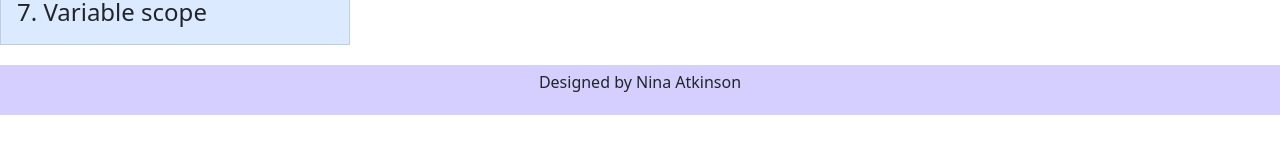
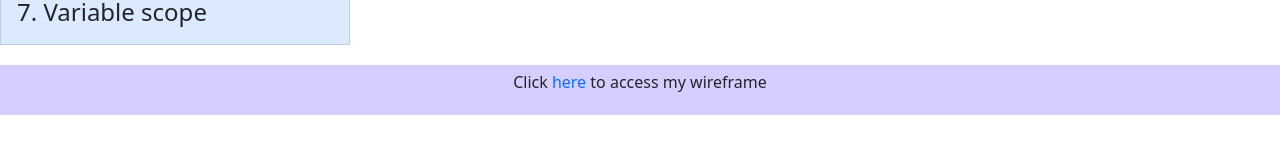
Before and after one commit to Nina817/Technical-documentation-page, a plain HTML site: page index.html in a window 1280 px wide. Shown: the part 685-838 px from the top of the page. Drawn offline with nearby package versions, Linux system fonts and the light colour scheme.

Commit message:
adding wireframe to footer

```diff
--- a/index.html
+++ b/index.html
@@ -209,7 +209,7 @@
 
    <footer>
       <div>
-        <p>Designed by Nina Atkinson</p>
+        <p>Click <a href="https://app.mockplus.com/s/65sVdNQK6omZ">here</a> to access my wireframe</p>
       </div>
     </footer>
 
```
